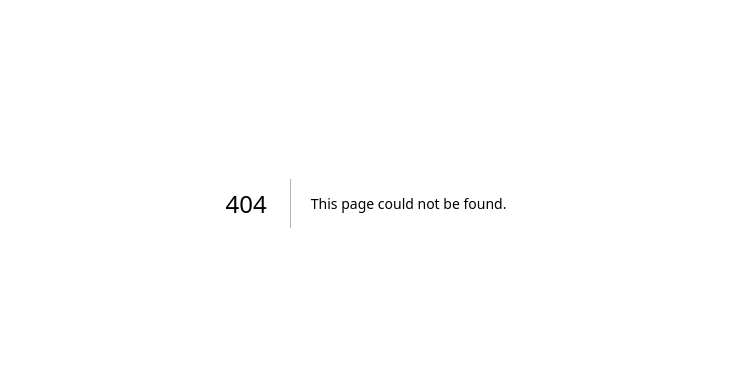
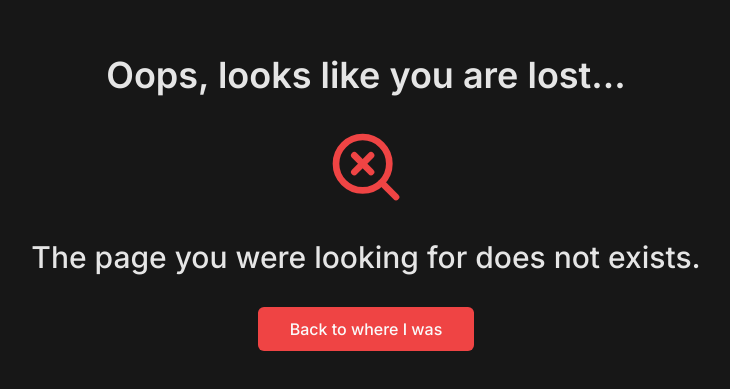
Before and after one commit to eric-figueira/gitspotter, a Next.js app: page /404 in a window 1280 px wide. Before the commit this address had no page. Shown: the part 197-586 px from the top of the page, without its empty margins (274-1004 px from the left). Built offline with nearby package versions, Linux system fonts and the light colour scheme.

Commit message:
feat: create 404 page

```diff
--- /dev/null
+++ b/src/app/404/page.tsx
@@ -0,0 +1,29 @@
+import { Button } from "@/components/ui/button";
+import { SearchX } from "lucide-react";
+import Link from "next/link";
+
+export default function NotFoundPage() {
+  return (
+    <div className="h-screen p-5 flex flex-col justify-center items-center gap-8 text-center text-neutral-200 bg-neutral-900">
+      <h1 className='font-semibold text-3xl md:text-4xl'>
+        Oops, looks like you are lost...
+      </h1>
+      <SearchX
+        size={80}
+        className='drop-shadow-glow animate-flicker text-red-500'
+      />
+      <h2 className='font-medium text-2xl md:text-3xl'>
+        The page you were looking for does not exists.
+      </h2>
+      <Link href="/">
+        <Button
+          variant='destructive'
+          size='lg'
+          className="text-md"
+        >
+          Back to where I was
+        </Button>
+      </Link>
+    </div>
+  )
+}
```
